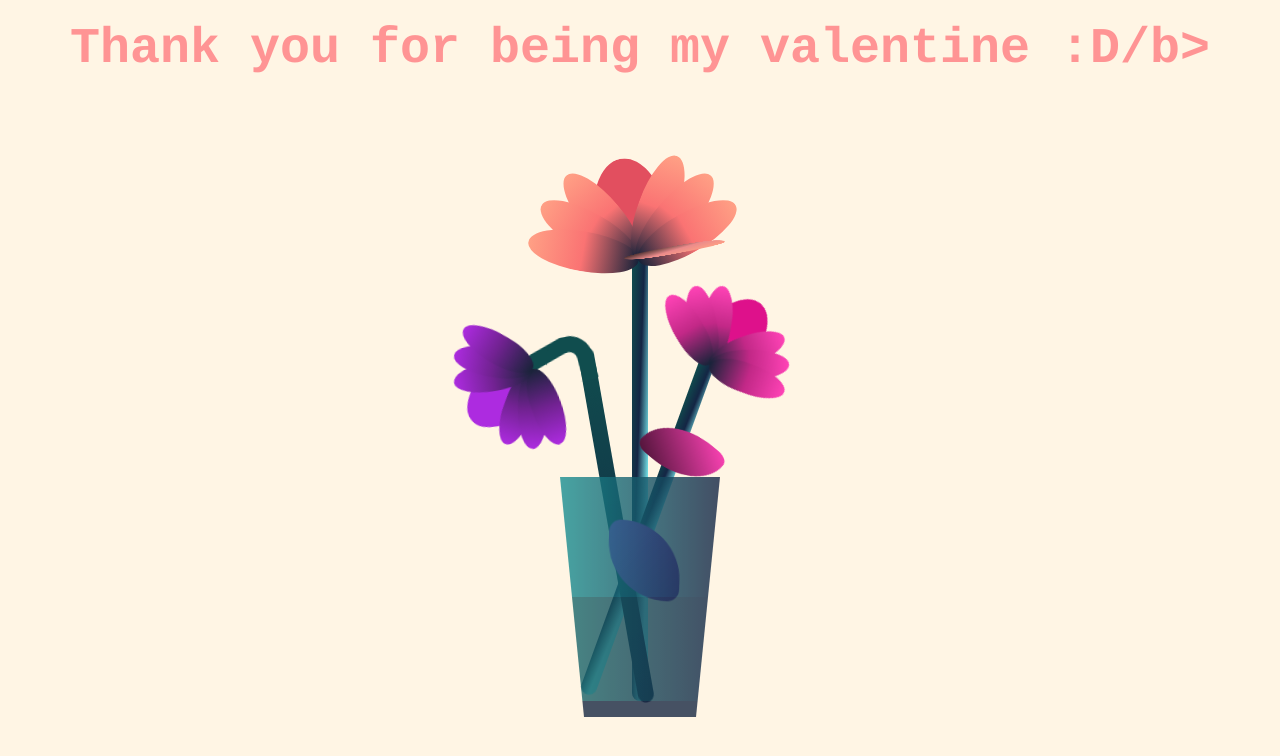
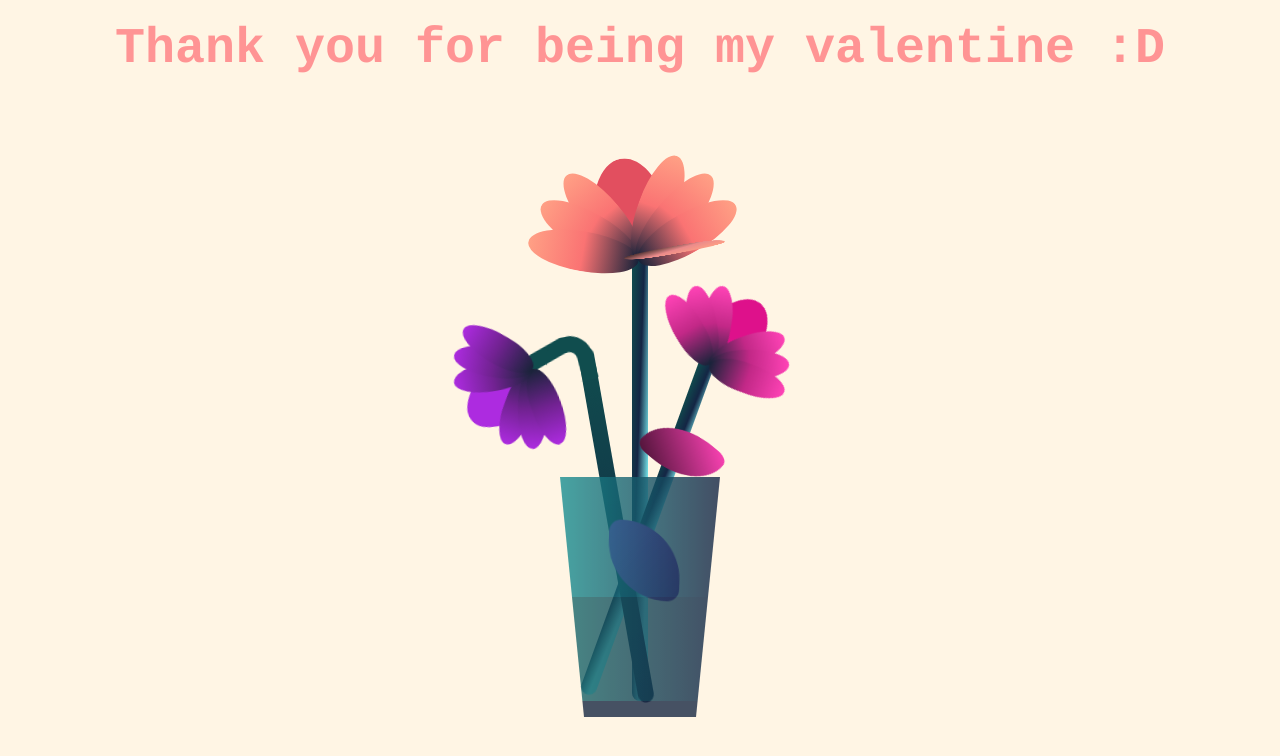
Before and after one commit to MahmudulHasan0101/bemineon14, a plain HTML site: page lastpage.html in a window 1280 px wide. Drawn offline with Linux system fonts and the light colour scheme.

Commit message:
Update lastpage.html

```diff
--- a/lastpage.html
+++ b/lastpage.html
@@ -7,7 +7,7 @@
     <link rel="stylesheet" href="css/flower.css" />
   </head>
   <body>
-    <div id="thankyou"><b>Thank you for being my valentine :D/b></div>
+    <div id="thankyou"><b>Thank you for being my valentine :D</b></div>
     <div class="flower">
       <div class="f-wrapper">
         <div class="flower__line"></div>
```
